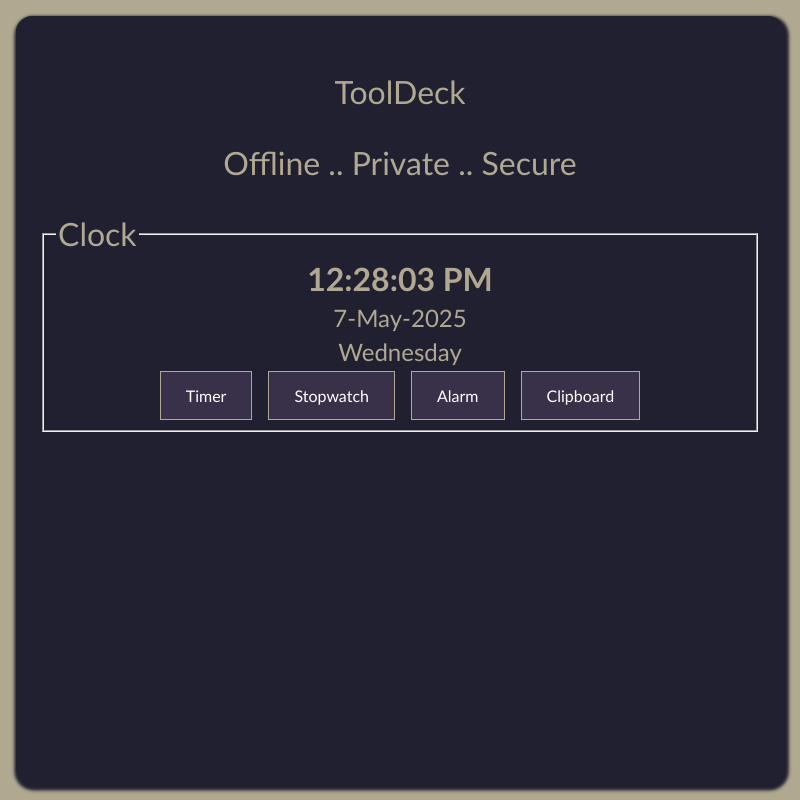
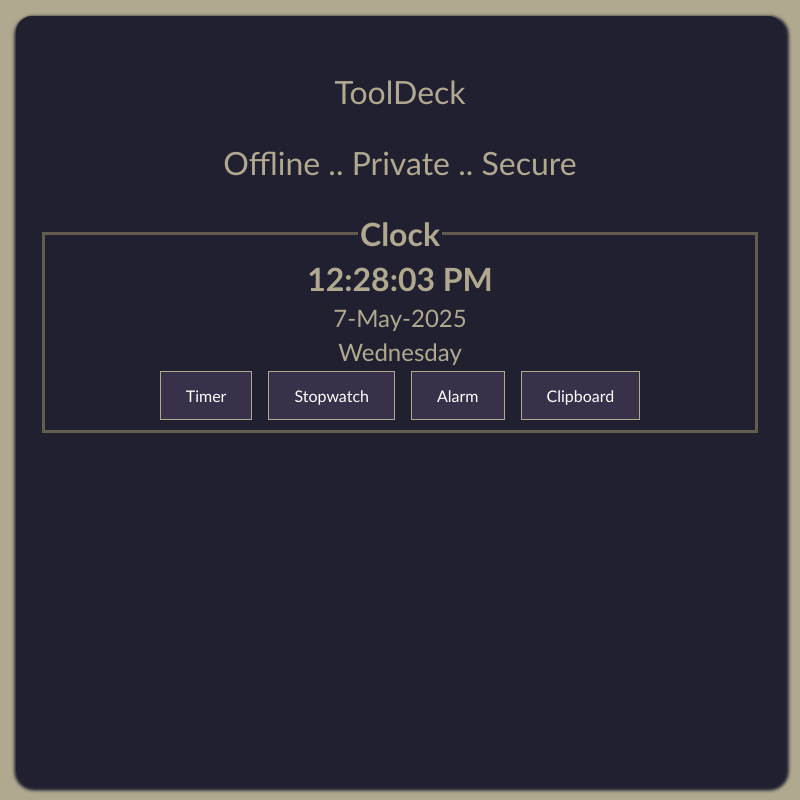
Before and after one commit to Alinur1/ToolDeck_2.0, an Electron app: page tooldeck/index.html in a window 800 px wide. Drawn offline with Linux system fonts and the light colour scheme; no server answers.

Commit message:
fieldset css updated

```diff
--- a/tooldeck/src/assets/style.css
+++ b/tooldeck/src/assets/style.css
@@ -20,8 +20,16 @@ a:hover, a:active {
     color: black;
 }
 
+fieldset{
+    border: 0.2rem solid #635C51;
+    margin-top: 1rem;
+}
+
 legend{
     font-size: 2rem;
+    font-weight: bold;
+    text-align: center;
+    color: #B0A990;
 }
 
 .bodyBorder{
```
